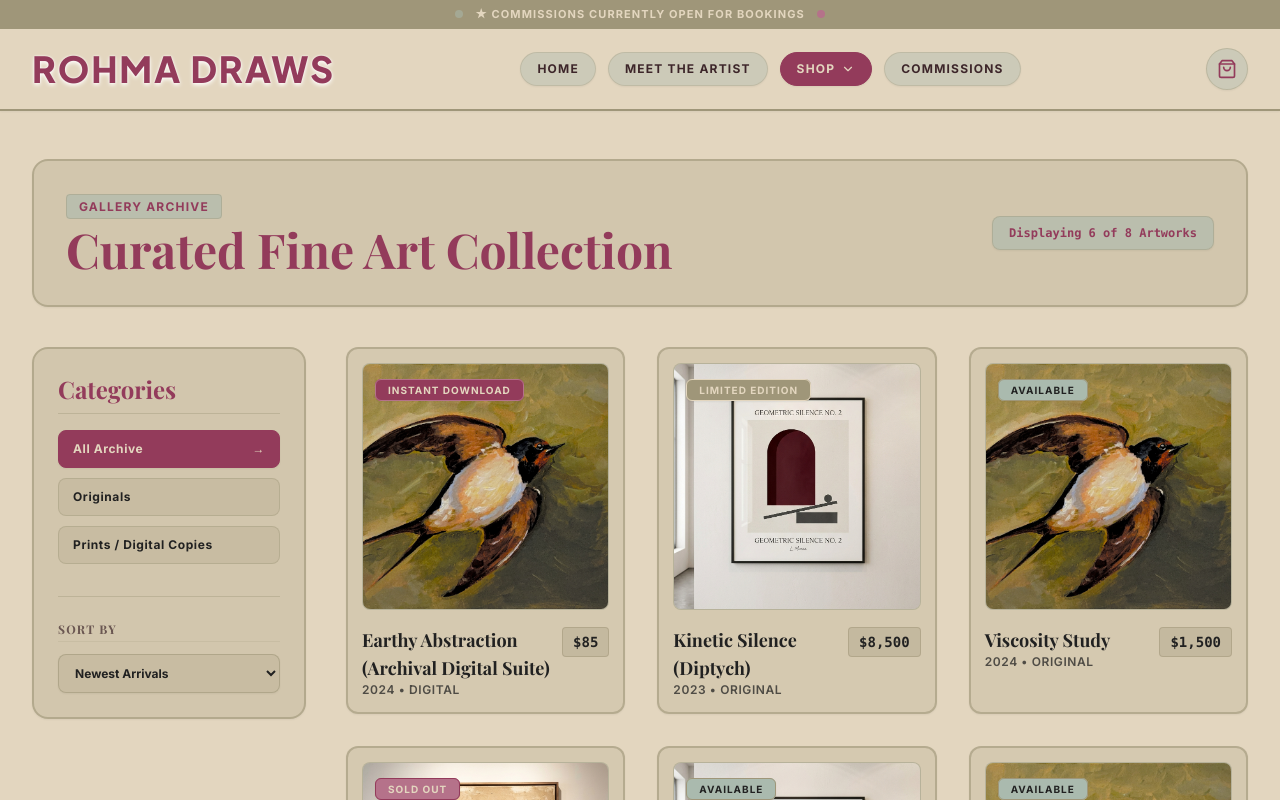
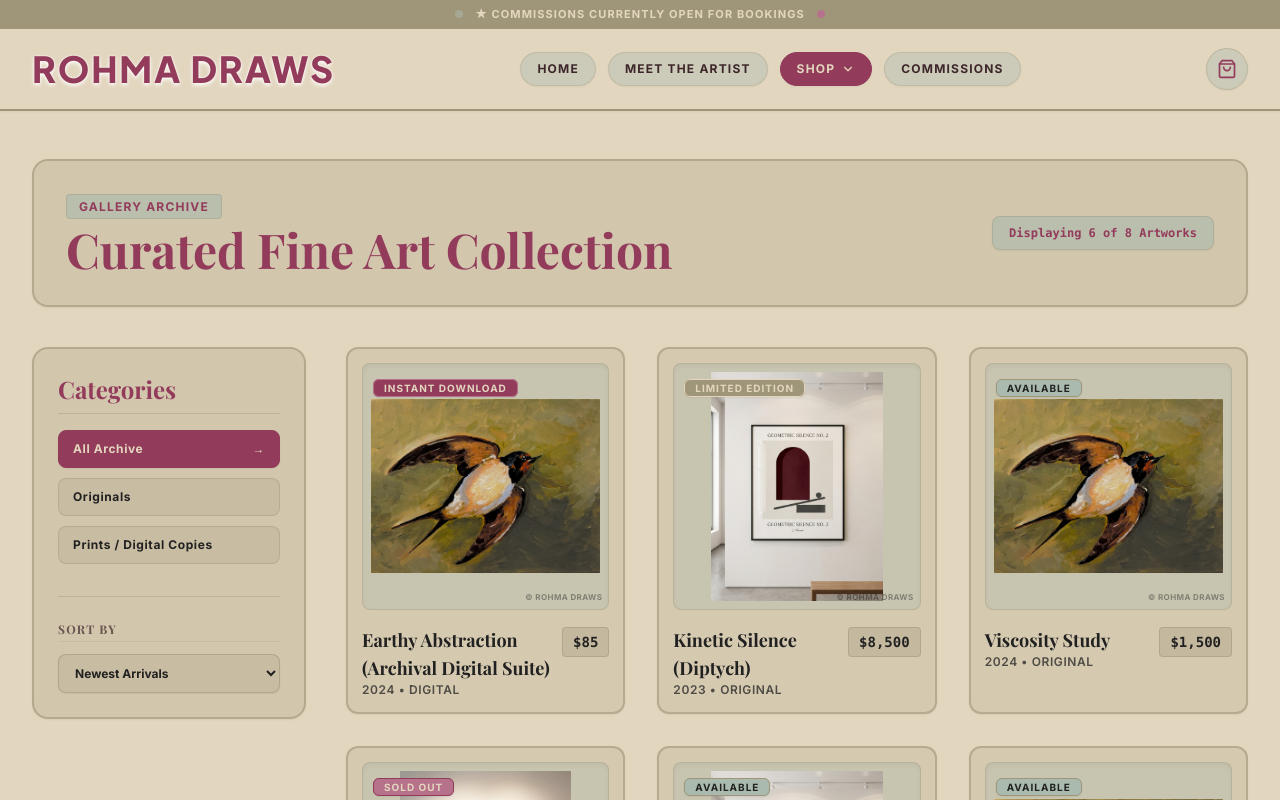
Before and after one commit to zuha16817/rohmaDraws, a React (Vite) app: page / in a window 1280 px wide. Both pictures are taken after a click on the button "SHOP". Shown: the top 800 px of the page. Built offline with nearby package versions, Linux system fonts and the light colour scheme; no server answers; a web font is replaced by a local one.

Commit message:
feat: show full uncropped artwork with anti-screenshot studio watermark protection

```diff
--- a/src/components/ArtworkCard.tsx
+++ b/src/components/ArtworkCard.tsx
@@ -32,21 +32,31 @@ export const ArtworkCard: React.FC<ArtworkCardProps> = ({ product, onSelect }) =
       className="group cursor-pointer flex flex-col space-y-3 transition-all duration-300 hover:-translate-y-1.5 p-3.5 rounded-xl bg-pomelo/20 border-2 border-pomelo/60 shadow-xs hover:shadow-md hover:border-amaranth"
     >
       {/* Artwork Container */}
-      <div className="relative aspect-[4/3] sm:aspect-square w-full overflow-hidden bg-brook/30 rounded-lg border border-pomelo/40 shadow-inner">
+      <div
+        onContextMenu={(e) => e.preventDefault()}
+        className="relative aspect-[4/3] sm:aspect-square w-full overflow-hidden bg-brook/30 rounded-lg border border-pomelo/40 shadow-inner flex items-center justify-center p-2 select-none"
+      >
         {/* Status Badge */}
-        <div className="absolute top-3 left-3 z-10">
-          <span className={`text-[10px] font-bold tracking-widest px-3 py-1 uppercase rounded-md ${getBadgeStyle()}`}>
+        <div className="absolute top-2.5 left-2.5 z-10">
+          <span className={`text-[10px] font-bold tracking-widest px-2.5 py-0.5 uppercase rounded-md ${getBadgeStyle()}`}>
             {getBadgeLabel()}
           </span>
         </div>
 
-        {/* Artwork Image */}
+        {/* Uncropped Artwork Image */}
         <img
           src={product.image_url}
           alt={product.title}
-          className="w-full h-full object-cover object-center group-hover:scale-105 transition-transform duration-700 ease-out"
+          draggable={false}
+          onContextMenu={(e) => e.preventDefault()}
+          className="max-h-full max-w-full object-contain group-hover:scale-105 transition-transform duration-500 ease-out select-none pointer-events-none"
           loading="lazy"
         />
+
+        {/* Subtle Watermark Tag */}
+        <div className="absolute bottom-1.5 right-1.5 pointer-events-none select-none text-[8px] font-bold text-black/35 uppercase tracking-wider">
+          © Rohma Draws
+        </div>
 
         {/* Hover Quick Overlay */}
         <div className="absolute inset-0 bg-text-primary/10 opacity-0 group-hover:opacity-100 transition-opacity duration-300 flex items-end justify-center p-4">
--- a/src/pages/ProductDetail.tsx
+++ b/src/pages/ProductDetail.tsx
@@ -118,14 +118,35 @@ export const ProductDetail: React.FC<ProductDetailProps> = ({ product, onBack })
 
           {/* Gallery Image Left Column */}
           <div className="md:col-span-7 space-y-4">
-            <div className="aspect-square w-full bg-brook/30 overflow-hidden rounded-xl border-2 border-pomelo shadow-xs relative">
+            <div
+              onContextMenu={(e) => e.preventDefault()}
+              className="min-h-[380px] sm:min-h-[520px] max-h-[75vh] w-full bg-brook/30 rounded-2xl border-2 border-pomelo shadow-xs relative flex items-center justify-center p-3 sm:p-6 overflow-hidden select-none"
+            >
+              {/* Full Artwork Uncropped */}
               <img
                 src={selectedImage}
                 alt={product.title}
-                className="w-full h-full object-cover object-center"
+                draggable={false}
+                onContextMenu={(e) => e.preventDefault()}
+                className="max-h-[65vh] w-auto max-w-full object-contain rounded-lg shadow-sm pointer-events-none transition-all duration-300 select-none"
               />
+
+              {/* Repeating Anti-Screenshot Watermark Grid */}
+              <div aria-hidden="true" className="absolute inset-0 pointer-events-none select-none flex flex-col justify-around overflow-hidden opacity-15 rotate-[-24deg] scale-125">
+                {Array.from({ length: 8 }).map((_, i) => (
+                  <div key={i} className="whitespace-nowrap text-[12px] sm:text-[14px] font-black tracking-[0.35em] text-[#1c1c1c] uppercase text-center select-none">
+                    ROHMA DRAWS STUDIO • PREVIEW COPY • © ROHMA DRAWS • DO NOT REPRODUCE
+                  </div>
+                ))}
+              </div>
+
+              {/* Corner Copyright Seal */}
+              <div className="absolute bottom-3 right-3 pointer-events-none select-none bg-black/45 backdrop-blur-xs text-chalk text-[9px] sm:text-[10px] font-bold px-2.5 py-1 rounded-md tracking-wider flex items-center gap-1.5 shadow-sm border border-white/20">
+                <span>© Rohma Draws Studio</span>
+              </div>
+
               {isSoldOut && selectedFormat === 'original' && (
-                <div className="absolute top-4 left-4 bg-thulian text-chalk font-bold text-xs px-3.5 py-1.5 uppercase tracking-widest border border-amaranth shadow-sm">
+                <div className="absolute top-4 left-4 bg-thulian text-chalk font-bold text-xs px-3.5 py-1.5 uppercase tracking-widest border border-amaranth shadow-sm rounded-md">
                   Original Sold Out
                 </div>
               )}
@@ -143,7 +164,7 @@ export const ProductDetail: React.FC<ProductDetailProps> = ({ product, onBack })
                       selectedImage === img ? 'border-amaranth shadow-sm ring-2 ring-amaranth/30' : 'border-pomelo/50 opacity-70 hover:opacity-100 hover:border-amaranth'
                     }`}
                   >
-                    <img src={img} alt={`${product.title} View ${idx + 1}`} className="w-full h-full object-cover" />
+                    <img src={img} alt={`${product.title} View ${idx + 1}`} className="w-full h-full object-contain p-1" />
                   </button>
                 ))}
               </div>
```
